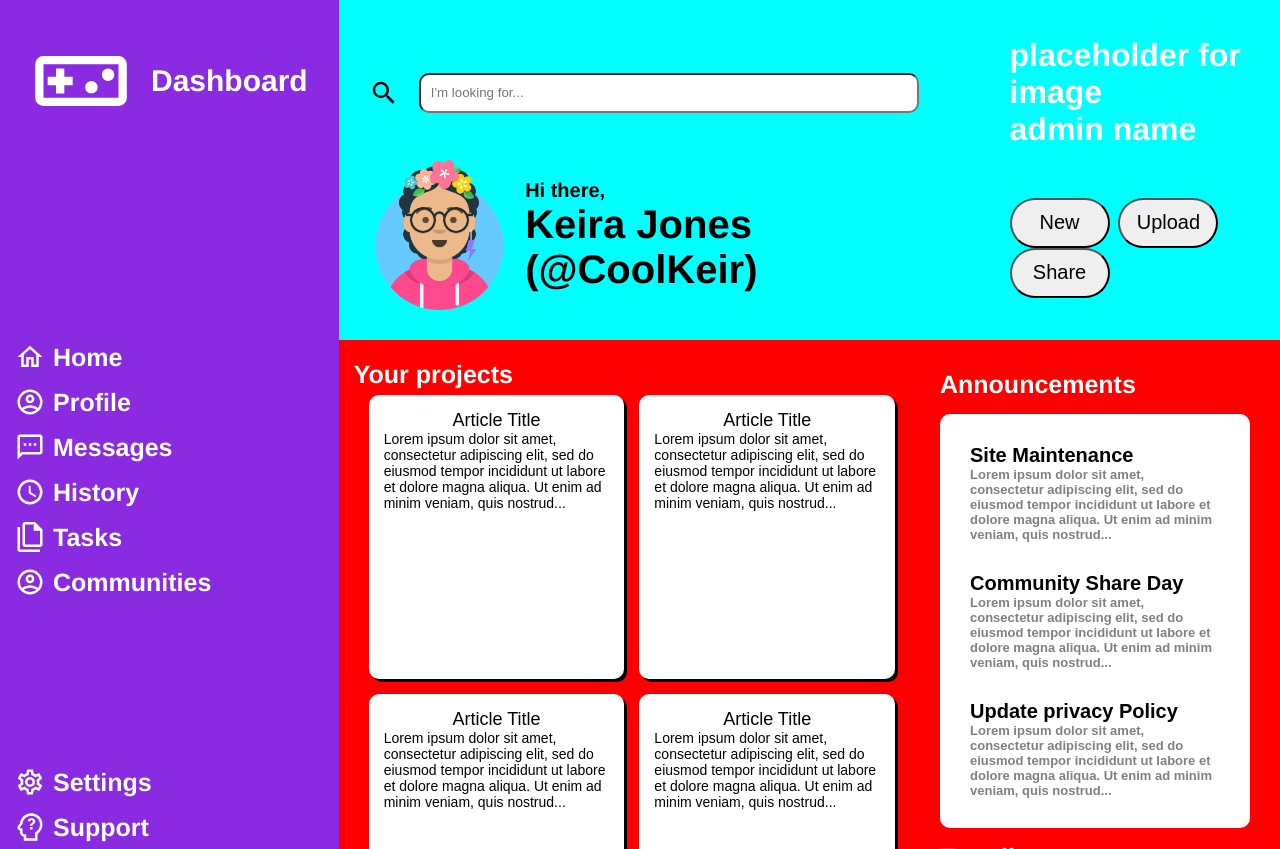
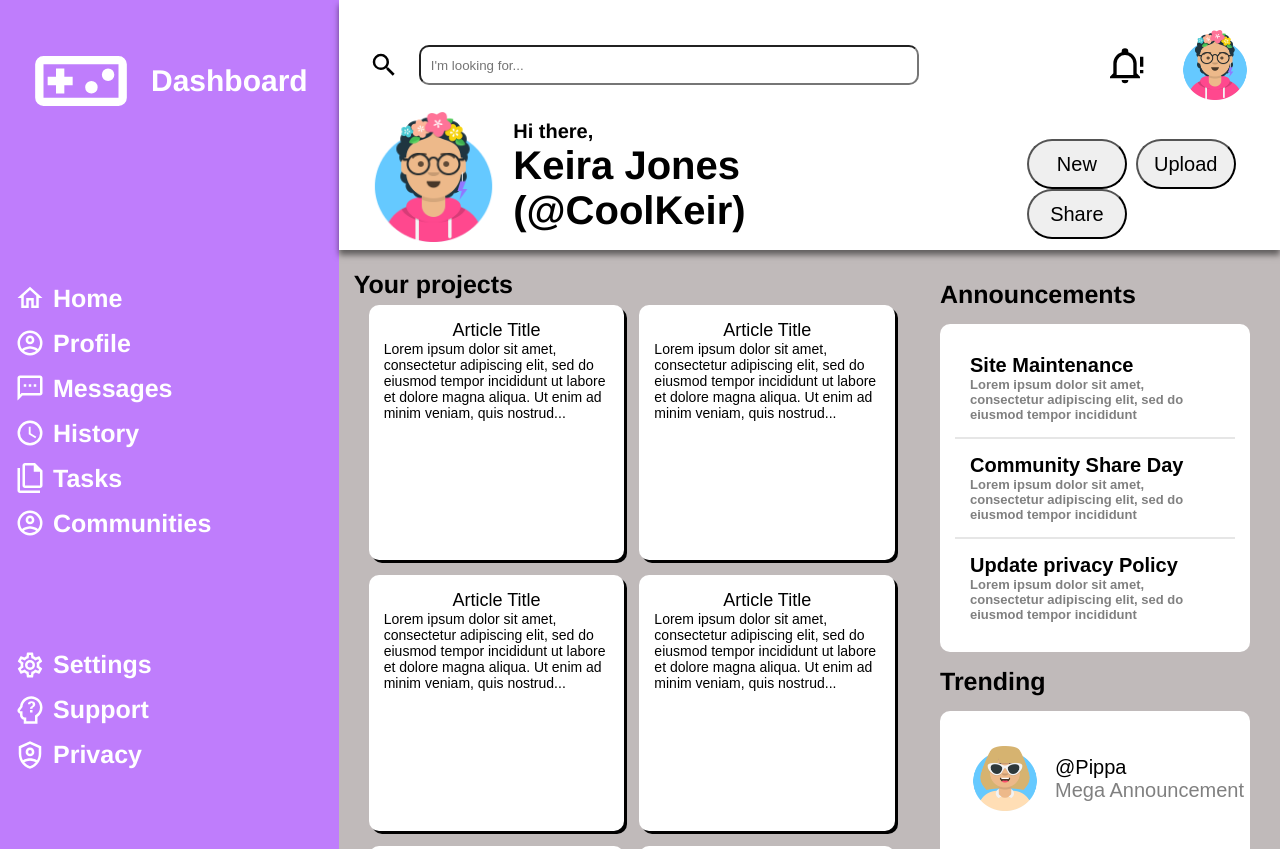
Before and after one commit to Cdeblsnow/Admin_dashboard, a plain HTML site: page index.html in a window 1280 px wide. Shown: the top 849 px of the page. Drawn offline with Linux system fonts and the light colour scheme.

Commit message:
Update header and general colors

```diff
--- a/index.html
+++ b/index.html
@@ -20,6 +20,7 @@
 
 
             <div class="admin-hi">
+
                 <img src="style/profile_pictures/admin.png">
                 <div class="greeting">
                     <p>Hi there,</p>
@@ -28,8 +29,8 @@
             </div>
 
             <div class="admin-picture">
-                <p>placeholder for image</p>
-                <p>admin name</p>
+                <svg class="notification" role="img" xmlns="http://www.w3.org/2000/svg" viewBox="0 0 24 24"><title>bell-alert-outline</title><path d="M12 2A2 2 0 0 0 10 4A2 2 0 0 0 10 4.29C7.12 5.14 5 7.82 5 11V17L3 19V20H21V19L19 17V11C19 7.82 16.88 5.14 14 4.29A2 2 0 0 0 14 4A2 2 0 0 0 12 2M12 6A5 5 0 0 1 17 11V18H7V11A5 5 0 0 1 12 6M21 7V13H23V7H21M21 15V17H23V15H21M10 21A2 2 0 0 0 12 23A2 2 0 0 0 14 21H10Z" /></svg>
+                <img src="style/profile_pictures/admin.png">
             </div>
 
             <div>
@@ -121,17 +122,17 @@
             <div class="info">
                 <h3>Announcements</h3>
                 <div class="announcements">
-                    <div>
+                    <div class="announcement-content">
                         <p class="title">Site Maintenance</p>
-                        <p>Lorem ipsum dolor sit amet, consectetur adipiscing elit, sed do eiusmod tempor incididunt ut labore et dolore magna aliqua. Ut enim ad minim veniam, quis nostrud...</p>
+                        <p>Lorem ipsum dolor sit amet, consectetur adipiscing elit, sed do eiusmod tempor incididunt </p>
                     </div>
-                    <div>
+                    <div class="announcement-content">
                         <p class="title">Community Share Day</p>
-                        <p>Lorem ipsum dolor sit amet, consectetur adipiscing elit, sed do eiusmod tempor incididunt ut labore et dolore magna aliqua. Ut enim ad minim veniam, quis nostrud...</p>
+                        <p>Lorem ipsum dolor sit amet, consectetur adipiscing elit, sed do eiusmod tempor incididunt </p>
                     </div>
-                    <div>
+                    <div >
                         <p class="title">Update privacy Policy</p>
-                        <p>Lorem ipsum dolor sit amet, consectetur adipiscing elit, sed do eiusmod tempor incididunt ut labore et dolore magna aliqua. Ut enim ad minim veniam, quis nostrud...</p>
+                        <p>Lorem ipsum dolor sit amet, consectetur adipiscing elit, sed do eiusmod tempor incididunt </p>
                     </div>
                 </div>
                 <h3>Trending</h3>
--- a/style/style.css
+++ b/style/style.css
@@ -48,8 +48,10 @@
 
 .header{
     display: grid;
+    position: relative;
     grid-column: 2/3;
-    background-color: aqua;
+    background-color: white;
+    box-shadow: 0 5px 6px rgba(0, 0, 0, 0.5);
 }
 
 .photo .icon{
@@ -109,6 +111,7 @@ input[type="search"]::-webkit-search-cancel-button {
 
 .header{
   display: grid;
+  height: 220px;
   grid-template-rows: repeat(2,1fr);
   grid-auto-flow: column;
   justify-content: space-between;
@@ -140,10 +143,32 @@ input[type="search"]::-webkit-search-cancel-button {
 }
 
 .admin-hi img {
-  height: 150px;
-  width: 150px;
+  height: 130px;
+  width: 130px;
 }
 
+.admin-picture {
+  display: flex;
+  align-items: center;
+  justify-content: flex-end;
+}
+
+.admin-picture img{
+  height: 70px;
+  width: 70px;
+}
+
+.admin-picture p {
+  color: black;
+  font-size: 30px;
+}
+
+.notification {
+  height: 40px;
+  width: 40px;
+  margin-right: 35px;
+
+}
 
 
 .header button{
@@ -160,7 +185,7 @@ input[type="search"]::-webkit-search-cancel-button {
 .sidebar {
     display: grid;
     grid-row: 1/3;
-    background-color: blueviolet;
+    background-color: rgba(138, 19, 250, 0.548);
     align-items: start;
 
 }
@@ -187,7 +212,7 @@ input[type="search"]::-webkit-search-cancel-button {
 }
 
 .content{
-    background-color: red;
+    background-color: rgb(192, 186, 186);
     display: grid;
     grid-template-columns: 3fr 1fr ;
     gap: 15px;
@@ -199,6 +224,10 @@ input[type="search"]::-webkit-search-cancel-button {
   grid-template-columns: repeat(2,1fr);
   margin-top: 25px;
   gap: 15px;
+}
+
+h3 {
+  color: black;
 }
 
 .projects h3 {
@@ -228,6 +257,11 @@ input[type="search"]::-webkit-search-cancel-button {
 .announcements .title {
   color: black;
   font-size: 20px;
+}
+
+.announcement-content{
+  padding: 10px;
+  border-bottom: 2px solid rgba(128, 128, 128, .2);
 }
 
 .trending {
```
